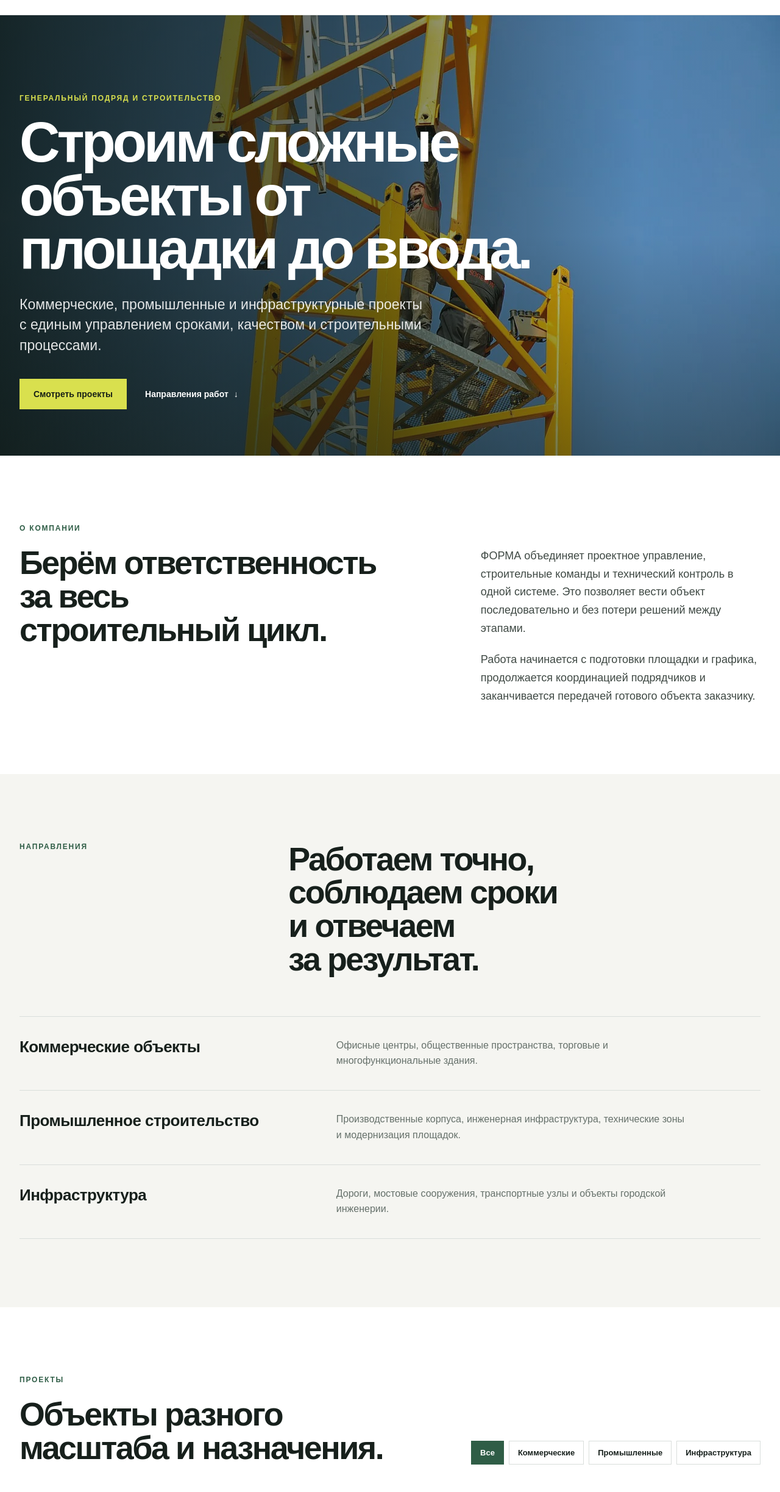
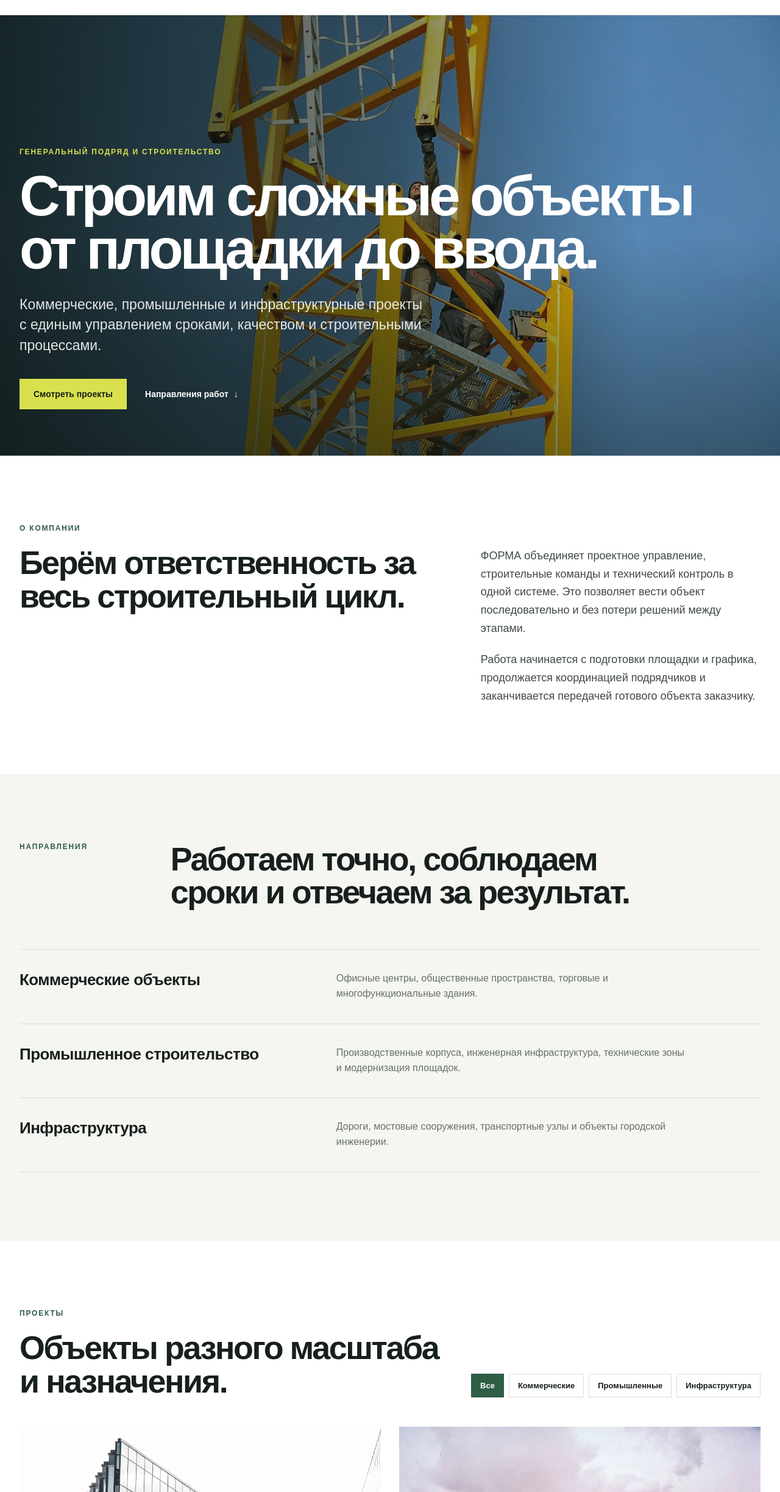
Before and after one commit to vladshulga-dev/forma-construction, a plain HTML site: page index.html in a window 1280 px wide. Shown: the part 54-2500 px from the top of the page at 61% size. Drawn offline with Linux system fonts and the light colour scheme.

Commit message:
Refine heading layout

```diff
--- a/index.html
+++ b/index.html
@@ -38,7 +38,7 @@
       <div class="hero-shade" aria-hidden="true"></div>
       <div class="container hero-content">
         <p class="eyebrow light">Генеральный подряд и строительство</p>
-        <h1><span class="heading-line">Строим сложные</span><span class="heading-line">объекты от</span><span class="heading-line">площадки до ввода.</span></h1>
+        <h1><span class="heading-line">Строим сложные объекты</span><span class="heading-line">от площадки до ввода.</span></h1>
         <p class="hero-copy">Коммерческие, промышленные и инфраструктурные проекты с единым управлением сроками, качеством и строительными процессами.</p>
         <div class="hero-actions">
           <a class="button button-primary" href="#projects">Смотреть проекты</a>
@@ -51,7 +51,7 @@
       <div class="container intro-grid">
         <div>
           <p class="eyebrow">О компании</p>
-          <h2><span class="heading-line">Берём ответственность</span><span class="heading-line">за весь</span><span class="heading-line">строительный цикл.</span></h2>
+          <h2><span class="heading-line">Берём ответственность за</span><span class="heading-line">весь строительный цикл.</span></h2>
         </div>
         <div class="intro-copy">
           <p>ФОРМА объединяет проектное управление, строительные команды и технический контроль в одной системе. Это позволяет вести объект последовательно и без потери решений между этапами.</p>
@@ -64,7 +64,7 @@
       <div class="container">
         <div class="section-heading">
           <p class="eyebrow">Направления</p>
-          <h2><span class="heading-line">Работаем точно,</span><span class="heading-line">соблюдаем сроки</span><span class="heading-line">и отвечаем</span><span class="heading-line">за результат.</span></h2>
+          <h2><span class="heading-line">Работаем точно, соблюдаем</span><span class="heading-line">сроки и отвечаем за результат.</span></h2>
         </div>
 
         <div class="service-list">
@@ -89,7 +89,7 @@
         <div class="projects-head">
           <div>
             <p class="eyebrow">Проекты</p>
-            <h2><span class="heading-line">Объекты разного</span><span class="heading-line">масштаба и назначения.</span></h2>
+            <h2><span class="heading-line">Объекты разного масштаба</span><span class="heading-line">и назначения.</span></h2>
           </div>
           <div class="filters" aria-label="Фильтр проектов">
             <button class="filter-button is-active" type="button" data-filter="all">Все</button>
@@ -159,7 +159,7 @@
       <div class="container approach-grid">
         <div class="approach-heading">
           <p class="eyebrow light">Подход</p>
-          <h2><span class="heading-line">Один проект,</span><span class="heading-line">одна команда</span><span class="heading-line">и понятный процесс.</span></h2>
+          <h2><span class="heading-line">Один проект, одна</span><span class="heading-line">команда и понятный процесс.</span></h2>
         </div>
         <div class="approach-steps">
           <article>
--- a/styles.css
+++ b/styles.css
@@ -277,7 +277,7 @@ button {
 
 .section-heading {
   display: grid;
-  grid-template-columns: 1fr 2fr;
+  grid-template-columns: minmax(140px, 0.5fr) minmax(0, 2.5fr);
   gap: 54px;
   align-items: start;
   margin-bottom: 66px;
@@ -722,11 +722,14 @@ button {
   }
 
   .intro h2,
-  .section-heading h2,
   .projects-head h2,
   .approach-heading h2,
   .closing h2 {
     font-size: clamp(24px, 7.5vw, 56px);
+  }
+
+  .section-heading h2 {
+    font-size: clamp(19px, 5.7vw, 43px);
   }
 
   .service-row {
```
